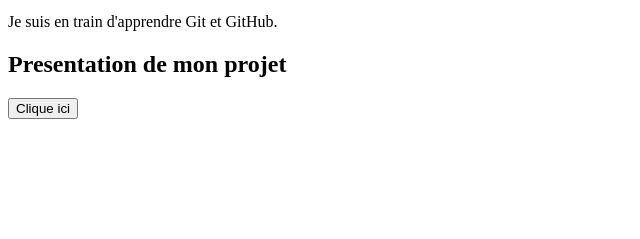
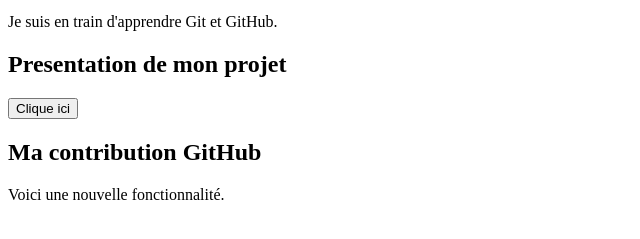
Before and after one commit to azouaouthafrara-17/qualite-de-code, a plain HTML site: page index.html in a window 1280 px wide. Shown: the part 101-340 px from the top of the page, without its empty margins (0-640 px from the left). Drawn offline with Linux system fonts and the light colour scheme.

Commit message:
Ajout de ma contribution

```diff
--- a/index.html
+++ b/index.html
@@ -9,5 +9,7 @@
     <p>Je suis en train d'apprendre Git et GitHub.</p>
 <h2>Presentation de mon projet</h2>
 <button onclick="alert('Bienvenue !')">Clique ici</button>
+<h2>Ma contribution GitHub</h2>
+<p>Voici une nouvelle fonctionnalité.</p>
 </body>
 </html>
```
